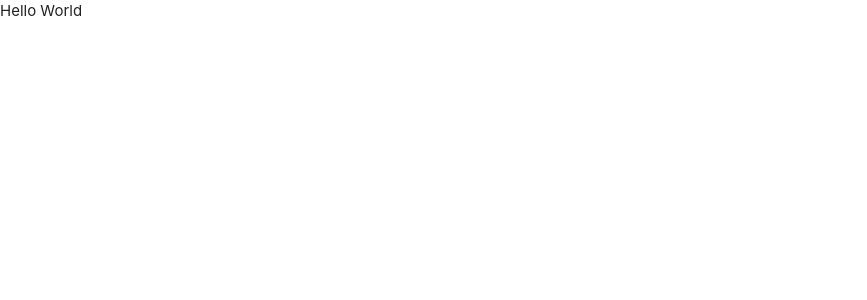
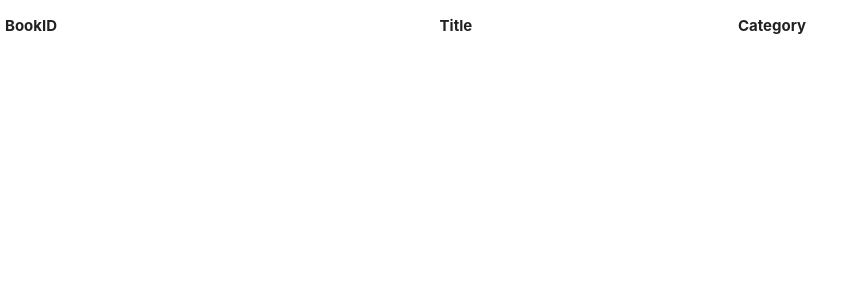
Before and after one commit to Ralph-1/Magic-books-Inc, a React (Create React App) app: page / in a window 1280 px wide. Shown: the top 300 px of the page, without its empty margins (0-867 px from the left). Built offline with nearby package versions, Linux system fonts and the light colour scheme.

Commit message:
Add booklist

```diff
--- a/src/components/App.js
+++ b/src/components/App.js
@@ -1,9 +1,10 @@
 import '../App.css';
+import Bookslist from '../containers/BooksList';
 
 function App() {
   return (
     <div className="App">
-      Hello World
+      <Bookslist />
     </div>
   );
 }
--- /dev/null
+++ b/src/containers/BooksList.js
@@ -0,0 +1,13 @@
+import React from 'react';
+
+export default function Bookslist() {
+  return (
+    <div>
+      <table>
+        <th>BookID</th>
+        <th>Title</th>
+        <th>Category</th>
+      </table>
+    </div>
+  );
+}
```
Also changed, not shown: src/containers/BookList.js (deleted).
